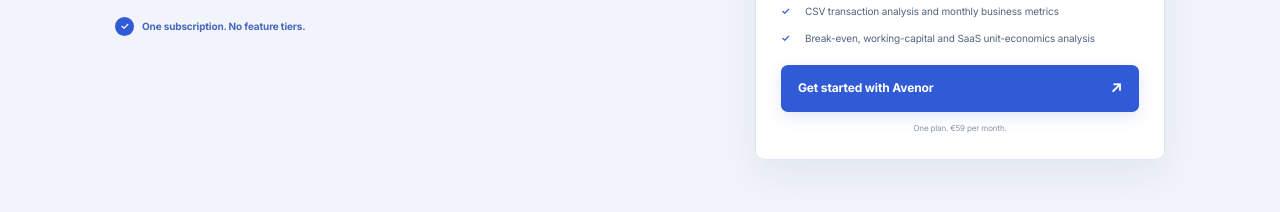
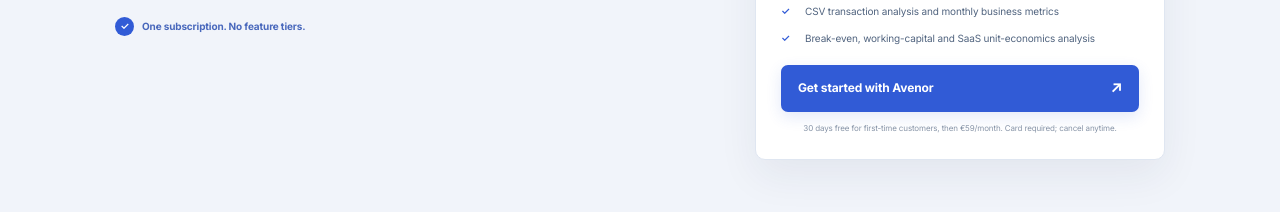
Before and after one commit to hugothomas593-dotcom/FinanceOS, a Next.js app: page / in a window 1280 px wide. Shown: the part 2980-3192 px from the top of the page. Built offline with nearby package versions, Linux system fonts and the light colour scheme.

Commit message:
Show the 30-day trial and recurring monthly price on the public pricing card

```diff
--- a/src/app/page.tsx
+++ b/src/app/page.tsx
@@ -207,7 +207,7 @@ export default function MarketingHome() {
               {included.map((item) => <li key={item}><span>✓</span>{item}</li>)}
             </ul>
             <Link className="a-button a-button-dark a-price-cta" href="/login?mode=signup">Get started with Avenor <span>↗</span></Link>
-            <small>One plan. €59 per month.</small>
+            <small>30 days free for first-time customers, then €59/month. Card required; cancel anytime.</small>
           </div>
         </div>
       </section>
```
